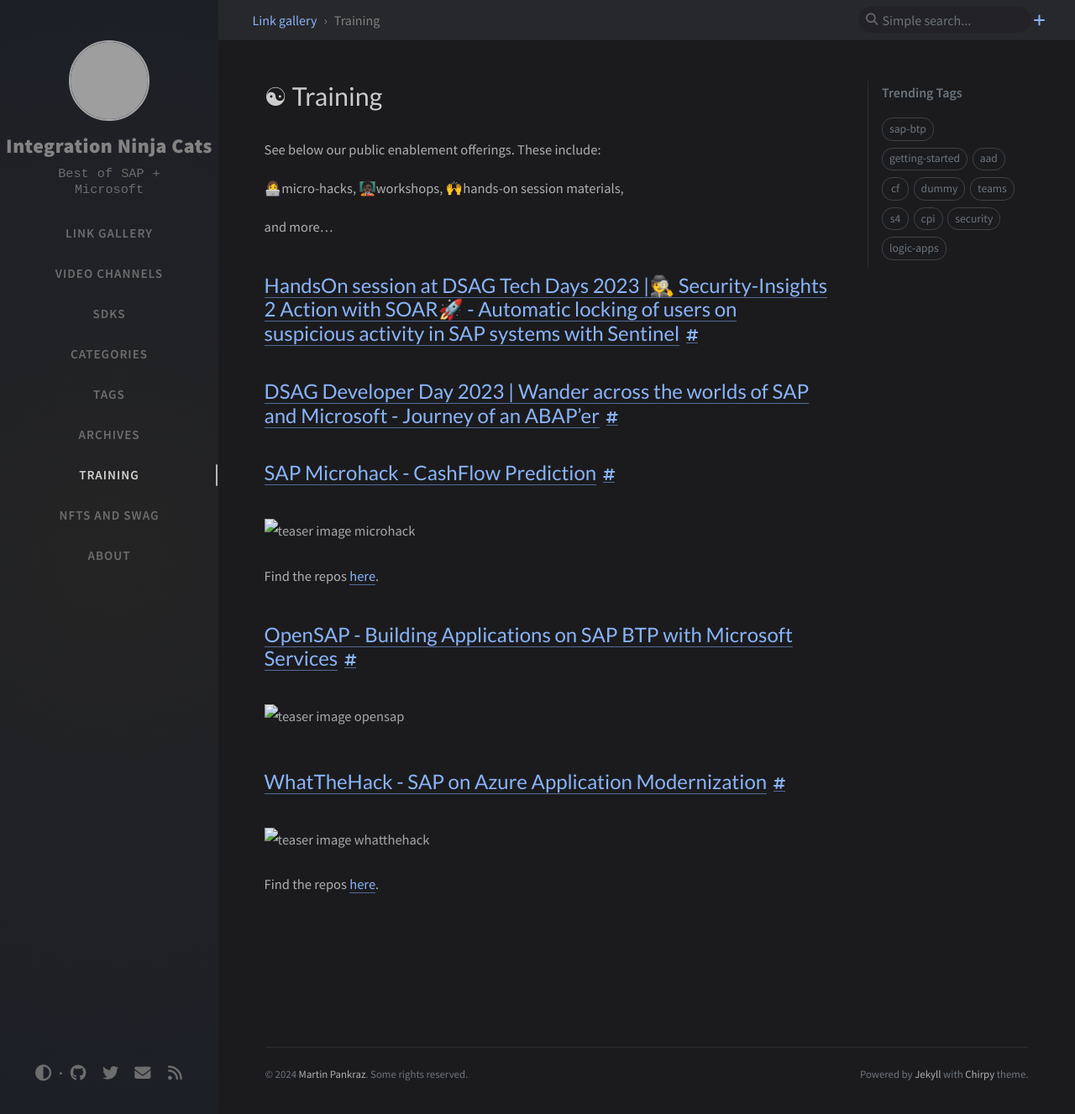
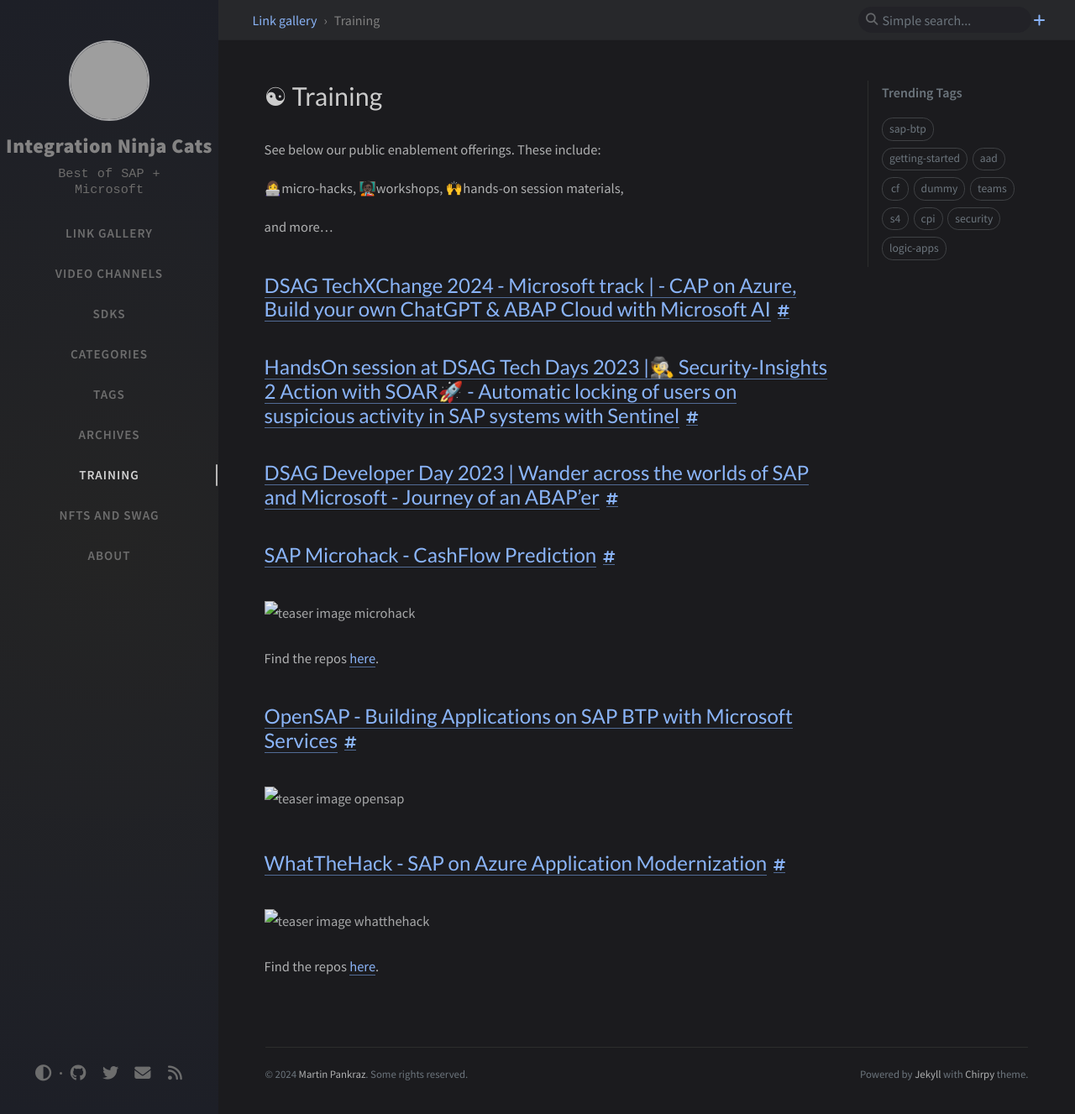
Before and after one commit to MartinPankraz/ninja-unicorn, a Jekyll site: the page built from _tabs/workshops.md, in a window 1280 px wide and 1327 px high. Shown: the whole window at 84% size. Built offline with Jekyll 4.4.1, drawn with Linux system fonts in a browser that asks for light colours; nearby versions of some CDN libraries; comment, search, counter and statistics services are not loaded; grey boxes are pictures that could not be loaded.

Commit message:
techxchange add

```diff
--- a/_tabs/workshops.md
+++ b/_tabs/workshops.md
@@ -11,6 +11,8 @@
 🙌hands-on session materials,
 
 and more...
+
+## [DSAG TechXChange 2024 - Microsoft track | - CAP on Azure, Build your own ChatGPT & ABAP Cloud with Microsoft AI](https://github.com/MartinPankraz/DSAGTechXChange24/){:target="\_blank"}
 
 ## [HandsOn session at DSAG Tech Days 2023 |🕵️ Security-Insights 2 Action with SOAR🚀 - Automatic locking of users on suspicious activity in SAP systems with Sentinel](https://github.com/MartinPankraz/Security-Insights-2-Action){:target="\_blank"}
 
```
